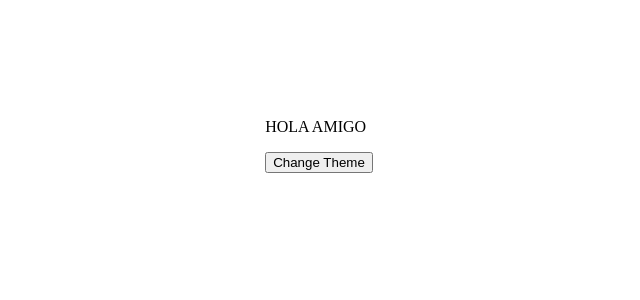
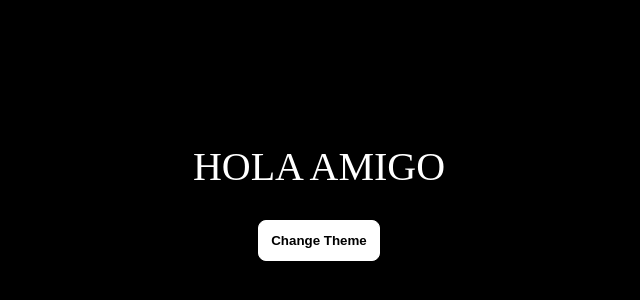
Before and after one commit to realpriyanshu/smallReactProjects, a React (Vite) app: page / in a window 1280 px wide. Shown: the part 198-498 px from the top of the page, without its empty margins (321-961 px from the left). Built offline with nearby package versions, Linux system fonts and the light colour scheme.

Commit message:
ThemeChanger css added

```diff
--- a/src/App.jsx
+++ b/src/App.jsx
@@ -1,7 +1,7 @@
 import { useState } from "react";
 import Color from "./components/colorGenerator/Color.jsx";
 import ImageSlider from "./components/image-slider/ImageSlider.jsx";
-import "./App.css";
+
 import LoadMore from "./components/load-more/LoadMore.jsx";
 import Index from "./components/recursive-menu/index.jsx";
 import menus from "./components/recursive-menu/data.jsx";
--- a/src/components/ThemeChanger/ThemeChanger.jsx
+++ b/src/components/ThemeChanger/ThemeChanger.jsx
@@ -11,7 +11,7 @@ export default function ThemeChanger(){
         console.log(theme)
     }
     return(
-        <div  className="light-dark-themeChanger">
+        <div  className="light-dark-mode"  flag = {theme}>
             <div className="container">
                 <p>HOLA AMIGO</p>
                 <button onClick={()=>toggleTheme()}>Change Theme</button>
--- a/src/components/ThemeChanger/UseLocalStorage.jsx
+++ b/src/components/ThemeChanger/UseLocalStorage.jsx
@@ -9,7 +9,7 @@ export default function UseLocalStorage( key,defaultValue){
 
         try{
 
-            currentValue =JSON.parse(localStorage.getItem(Key)|| String(defaultValue))
+            currentValue =JSON.parse(localStorage.getItem(key)|| String(defaultValue))
 
         }catch(err)
         {
--- a/src/components/ThemeChanger/style.css
+++ b/src/components/ThemeChanger/style.css
@@ -1,7 +1,55 @@
-.light-dark-themeChanger{
 
+
+
+:root {
+  --background: #ffffff;
+  --text-primary: #000;
+  --button-bg: #000;
+  --button-text: #ffffff;
+}
+
+[flag="dark"] {
+  --background: #000000;
+  --text-primary: #fff;
+  --button-bg: #fff;
+  --button-text: #000;
+}
+body, html {
+  margin: 0;
+  padding: 0;
+  background-color: var(--background);
+  height: 100%;
+}
+.light-dark-mode {
+    background-color: var(--background);
+    height: 100vh;
     display: flex;
+    flex-direction: column;
+    justify-content: center;
+    font-size: 20px;
+    transition: all 0.5s;
+  }
+
+  .light-dark-mode .container {
+    display: flex;
+    justify-content: center;
     align-items: center;
-    justify-content: center;
-    margin-top: 300px
-}
+    flex-direction: column;
+    gap: 30px;
+  }
+
+  .light-dark-mode .container p {
+    color: var(--text-primary);
+    font-size: 40px;
+    margin: 0px;
+  }
+
+  .light-dark-mode .container button {
+    background-color: var(--button-bg);
+    border: 1px solid var(--button-bg);
+    color: var(--button-text);
+    padding: 12px;
+    border-radius: 8px;
+    font-weight: 600;
+    cursor: pointer;
+  }
```
